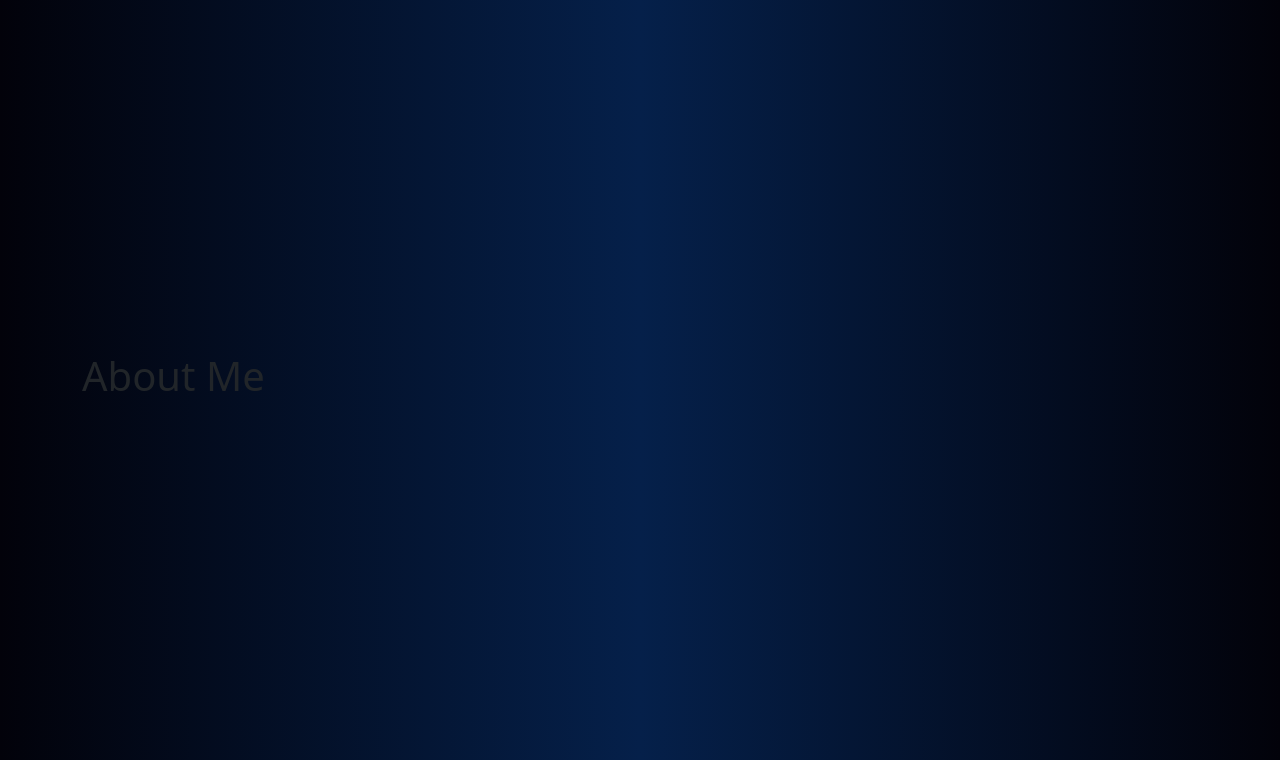
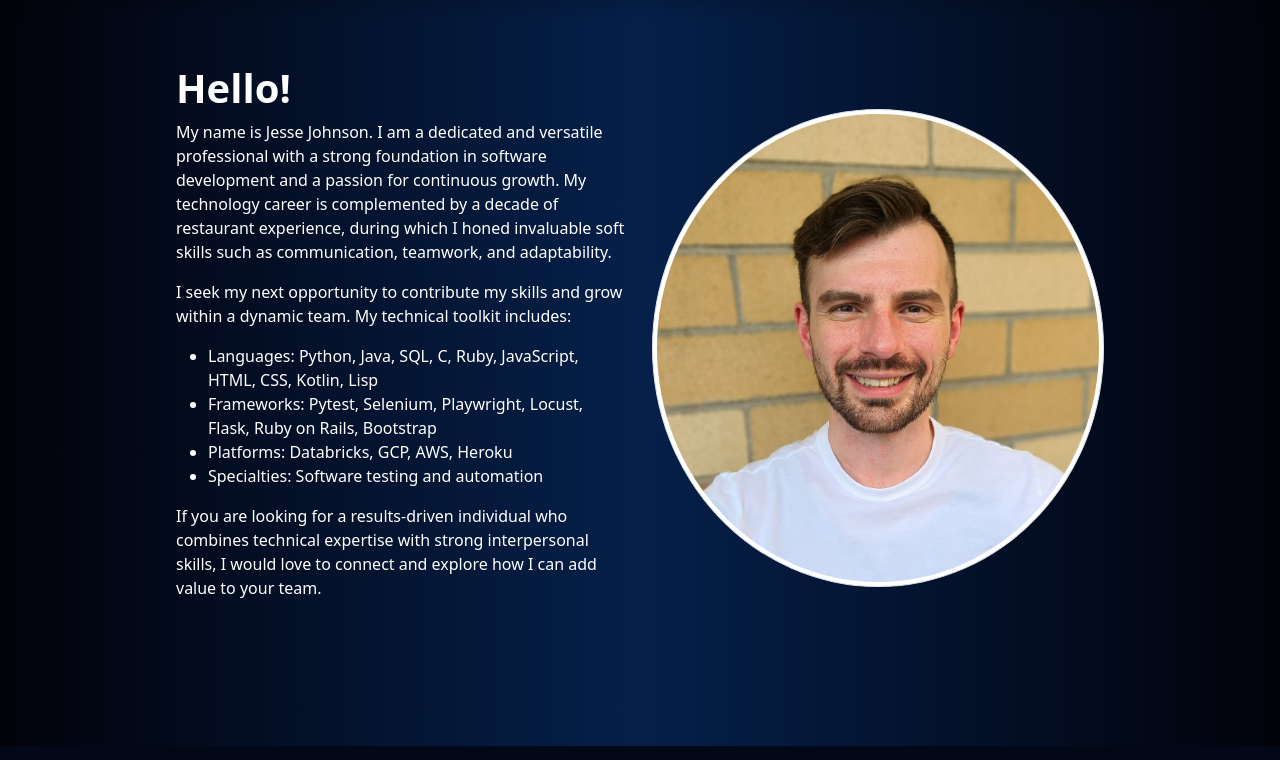
Before and after one commit to JesseJohnson533/personal-website, a Flask app: page /about-me in a window 1280 px wide. Shown: the part 54-814 px from the top of the page. Run offline with Flask 3, Linux system fonts and the light colour scheme; some libraries are stand-ins or nearby versions.

Commit message:
about me page and scss reformating

```diff
--- a/website/static/components/_buttons.scss
+++ b/website/static/components/_buttons.scss
@@ -0,0 +1 @@
+@use "../css/custom" as *;
--- a/website/static/css/styles.scss
+++ b/website/static/css/styles.scss
@@ -8,22 +8,19 @@
 @use '../sections/footer' as *;
 @use '../sections/intro' as *;
 @use '../sections/navbar' as *;
+@use '../sections/portfolio' as *;
+@use '../sections/contact' as *;
+@use '../sections/about_me' as *;
 
 // General
 body {
     @include mixin-background;
 }
 
-main {
-    width: auto;
-    height: 95vh;
-    display: flex;
-    align-items: center;
-    justify-content: center;
-}
-
-.center {
-    width: auto;
-    height: auto;
-    padding: 1rem;
-}
+//main {
+    //width: auto;
+    //height: 95vh;
+    //display: flex;
+    //
+    //justify-content: center;
+//}
--- a/website/static/sections/_contact.scss
+++ b/website/static/sections/_contact.scss
@@ -1,6 +1 @@
 @use "../css/custom" as *;
-
-.contact-me {
-    min-width: 600px;
-
-}
--- a/website/templates/home/about_me.html
+++ b/website/templates/home/about_me.html
@@ -3,11 +3,53 @@
 {% include "navbar.html" %}
 
 {% block content %}
-<div class="container">
-    <div class="row">
-        <div class="col-12">
-            <h1>About Me</h1>
+<div class="container-fluid mt-5 p-3 w-75 mx-auto">
+    <div class="row align-items-center text-white">
+        <div class="col-md-6 about-me">
+            <h1 class="about-me--title">Hello!</h1>
+            <p class="about-me--description">
+                My name is Jesse Johnson.
+                I am a dedicated and versatile professional with a strong foundation in software development and a passion for continuous growth.
+                My technology career is complemented by a decade of restaurant experience, during which I honed invaluable soft skills such as communication, teamwork, and adaptability.
+            </p>
+            <p class="about-me--description">I seek my next opportunity to contribute my skills and grow within a dynamic team. My technical toolkit includes:
+            </p>
+            <ul class="about-me--description">
+                <li>Languages: Python, Java, SQL, C, Ruby, JavaScript, HTML, CSS, Kotlin, Lisp</li>
+                <li>Frameworks: Pytest, Selenium, Playwright, Locust, Flask, Ruby on Rails, Bootstrap</li>
+                <li>Platforms: Databricks, GCP, AWS, Heroku</li>
+                <li>Specialties: Software testing and automation</li>
+            </ul>
+            <p class="about-me--description">
+                If you are looking for a results-driven individual who combines technical expertise with strong interpersonal skills, I would love to connect and explore how I can add value to your team.
+            </p>
+        </div>
+        <div class="col-md-6 text-end">
+            <div>
+                <img
+                    class="rounded-circle img-thumbnail img-fluid headshot"
+                    src="{{url_for('static', filename='images/headshot.jpg')}}"
+                    alt="Jesse Johnson"
+                />
+            </div>
         </div>
     </div>
 </div>
+
+<!--
+<div class="container-fluid px-4 text-center">
+    <div class="row gx-5">
+        <div class="col p-2 flex-grow-1 justify-content-left">
+            <h1>Hello!</h1>
+            <p>This is the part where I introduce myself</p>
+        </div>
+        <div class="col p-2">
+            <img
+                class="rounded-circle img-thumbnail headshot"
+                src="{{url_for('static', filename='images/headshot.jpg')}}"
+                alt="Jesse Johnson"
+            />
+        </div>
+    </div>
+</div>-->
 {% endblock %}
--- a/website/templates/home/contact.html
+++ b/website/templates/home/contact.html
@@ -3,8 +3,8 @@
 {% include "navbar.html" %}
 
 {% block content %}
-<div class="container contact-me">
-    <h1 class="text-white">Contact Me</h1>
+<div class="d-flex flex-column mb-3 p-1 w-75 mx-auto">
+    <h1 class="text-white text-center">Contact Me</h1>
     <div class="text-white mb-3">
         <label for="name" class="form-label">Name</label>
         <input type="email" class="form-control" id="name" placeholder="John Doe">
--- a/website/templates/navbar.html
+++ b/website/templates/navbar.html
@@ -1,8 +1,8 @@
 <header>
-  <nav class="navbar navbar-expand-lg menu navbar-external-links">
+  <nav class="navbar navbar-expand-lg menu navbar-external-links shadow">
     <div class="container-fluid">
       <a class="navbar-brand text-white" href="{{url_for('bp_home.index')}}">Jesse Johnson</a>
-      <button class="navbar-toggler" type="button" data-bs-toggle="collapse" data-bs-target="#navbarText" aria-controls="navbarText" aria-expanded="false" aria-label="Toggle navigation">
+      <button class="navbar-toggler bg-white mt-3" type="button" data-bs-toggle="collapse" data-bs-target="#navbarText" aria-controls="navbarText" aria-expanded="false" aria-label="Toggle navigation">
         <span class="navbar-toggler-icon"></span>
       </button>
       <div class="collapse navbar-collapse" id="navbarText">
```
Also changed, not shown: website/static/sections/_about_me.scss (added, +21 -0 lines), website/static/sections/_intro.scss (+13 -17 lines), website/templates/home/index.html (+5 -7 lines), website/templates/home/portfolio.html (+16 -16 lines), website/static/css/styles.css, website/static/images/headshot.jpg (added), 1 other file. Lines whose indentation alone changed are shown as unchanged.
